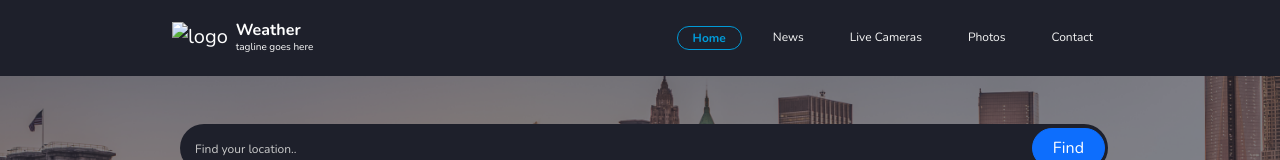
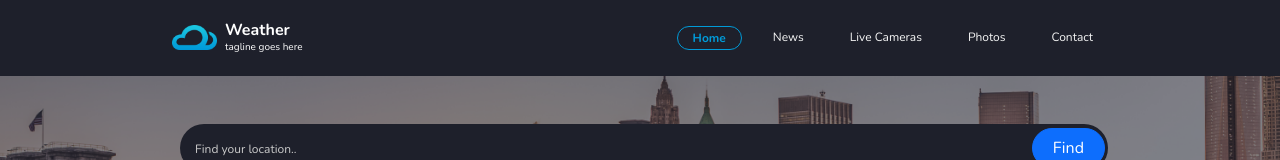
Before and after one commit to Abdelrhmangithub00/weather, a plain HTML site: page index.html in a window 1280 px wide. Shown: the top 160 px of the page. Drawn offline with nearby package versions, Linux system fonts and the light colour scheme; files whose address does not match are found by name.

Commit message:
Update index.html

```diff
--- a/index.html
+++ b/index.html
@@ -19,7 +19,7 @@
             <div class="container w-75">
                 <a class="navbar-brand text-white d-flex gap-2" href="#">
                     <div class="logo">
-                        <img width="45" height="25" src="images/logo (1).png" alt="logo" />
+                        <img width="45" height="25" src="logo (1).png" alt="logo" />
                     </div>
                     <div class="logo-content">
                         <h1 class="fs-6 fw-bold m-0">Weather</h1>
```
